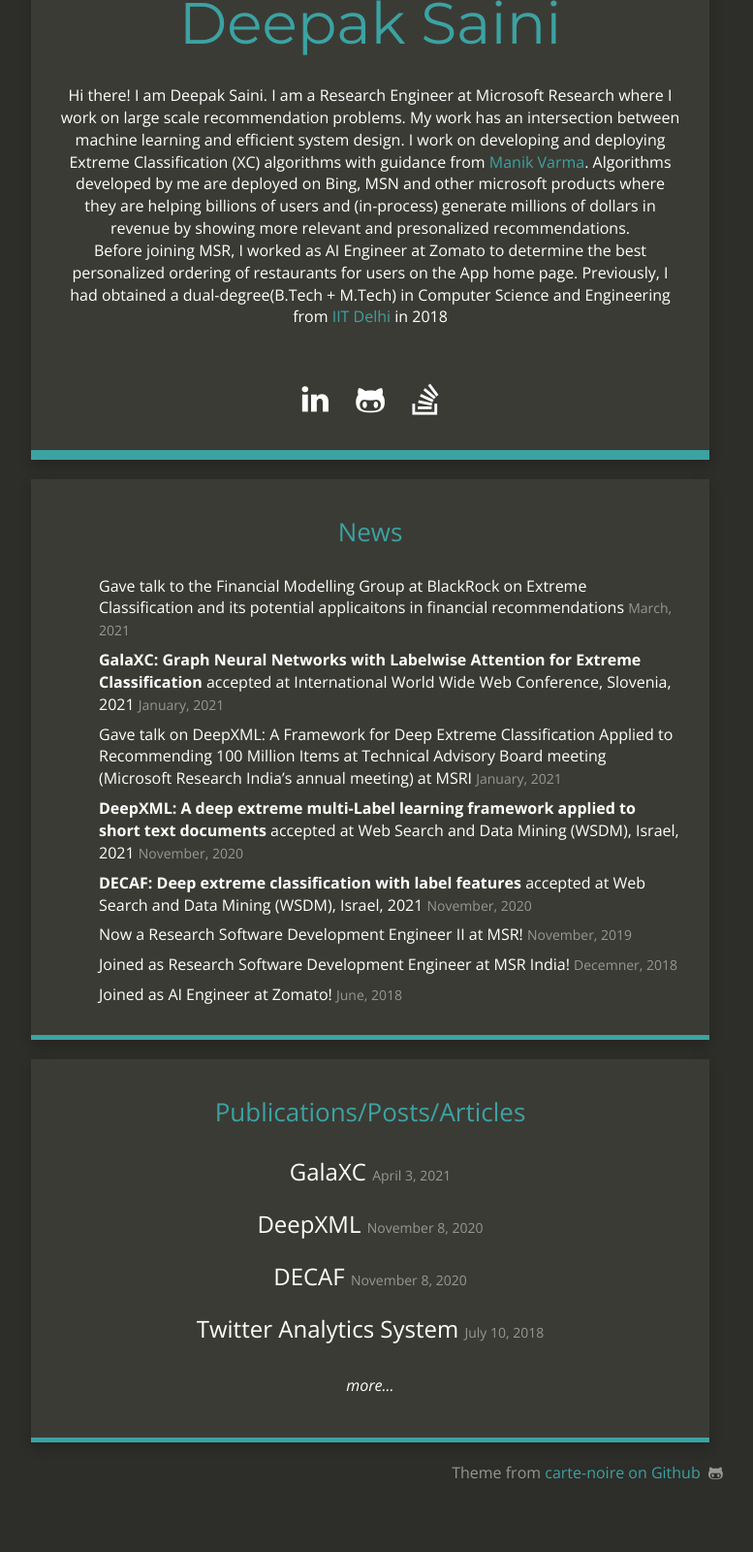
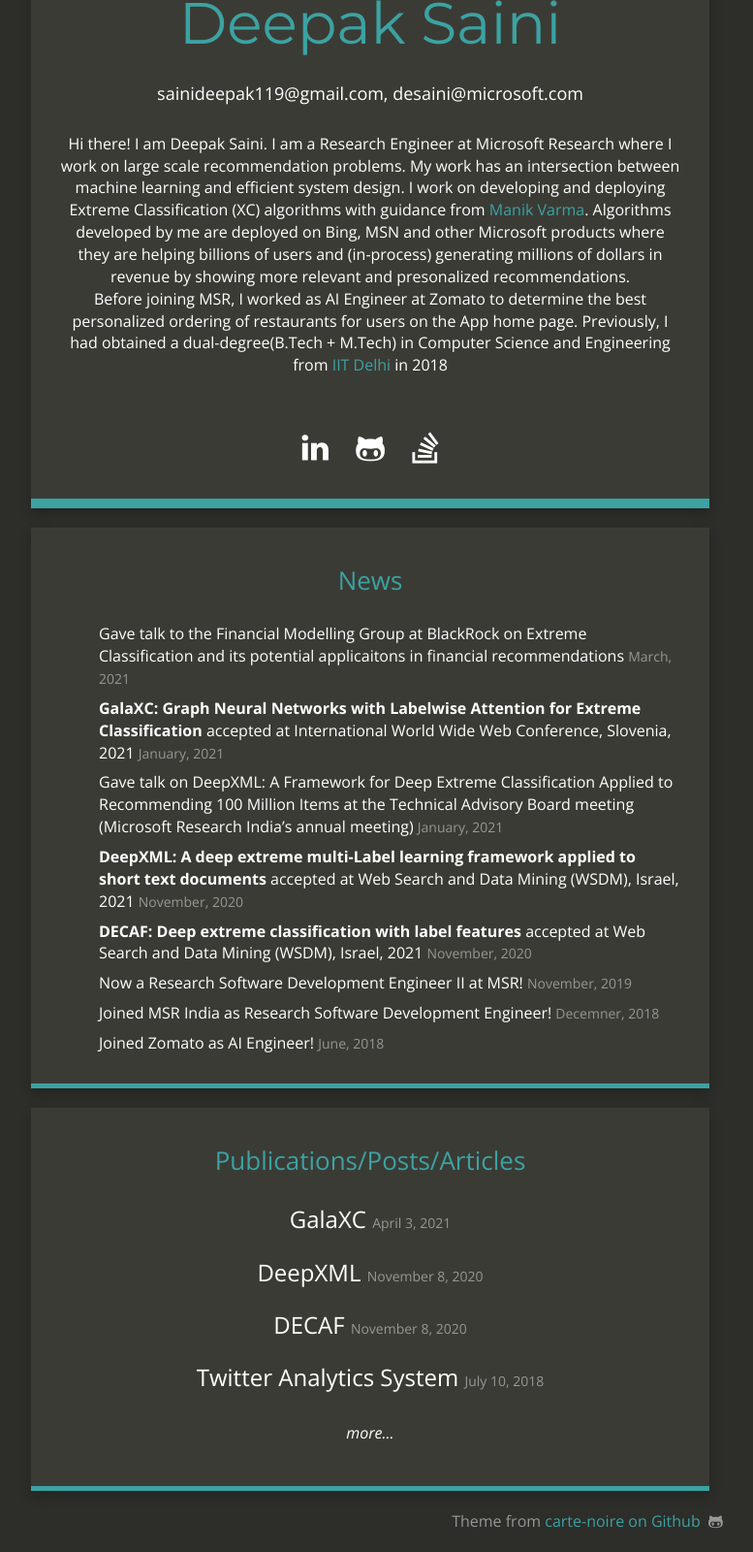
Before and after one commit to DeepakSaini119/DeepakSaini119.github.io, a Jekyll site: the page built from index.html, in a window 1280 px wide, cut to the strip 174-1774 px from the top of the page. Shown: the whole strip at 97% size, without its empty margins (258-1035 px from the left). Built offline with Jekyll 4.4.1, drawn with Linux system fonts in a browser that asks for light colours; nearby versions of some CDN libraries; before the commit the page ends 1724 px from its top, so only the background shows below that.

Commit message:
Add minor changes

```diff
--- a/_config.yml
+++ b/_config.yml
@@ -4,7 +4,7 @@
 description: "Deepak Saini's personal site."
 baseurl: ""
 # url: ""
-title_description: "Hi there! I am Deepak Saini. I am a Research Engineer at Microsoft Research where I work on large scale recommendation problems. My work has an intersection between machine learning and efficient system design. I work on developing and deploying Extreme Classification (XC) algorithms with guidance from <a href='http://manikvarma.org/'>Manik Varma</a>. Algorithms developed by me are deployed on Bing, MSN and other microsoft products where they are helping billions of users and (in-process) generate millions of dollars in revenue by showing more relevant and presonalized recommendations. <br> Before joining MSR, I worked as AI Engineer at Zomato to determine the best personalized ordering of restaurants for users on the App home page. Previously, I had obtained a dual-degree(B.Tech + M.Tech) in Computer Science and Engineering from <a href='https://www.cse.iitd.ac.in/'>IIT Delhi</a> in 2018"
+title_description: "Hi there! I am Deepak Saini. I am a Research Engineer at Microsoft Research where I work on large scale recommendation problems. My work has an intersection between machine learning and efficient system design. I work on developing and deploying Extreme Classification (XC) algorithms with guidance from <a href='http://manikvarma.org/'>Manik Varma</a>. Algorithms developed by me are deployed on Bing, MSN and other Microsoft products where they are helping billions of users and (in-process) generating millions of dollars in revenue by showing more relevant and presonalized recommendations. <br> Before joining MSR, I worked as AI Engineer at Zomato to determine the best personalized ordering of restaurants for users on the App home page. Previously, I had obtained a dual-degree(B.Tech + M.Tech) in Computer Science and Engineering from <a href='https://www.cse.iitd.ac.in/'>IIT Delhi</a> in 2018"
 title_image: "https://i.postimg.cc/904rSbRr/Personal-Website-Photo.jpg"
 # google_analytics: ""
 # disqus_account:
--- a/index.html
+++ b/index.html
@@ -14,6 +14,7 @@
             </div>
 
             <h1 class="header author-header" itemprop="headline">{{ site.title }}</h1>
+            <h4 class="author-text">sainideepak119@gmail.com, desaini@microsoft.com</h4>
 
             <div class="author-text">
                 {{ site.title_description }}
@@ -43,7 +44,7 @@
                     <br style="display: block;content: '';margin-top: 8px;">
 
                     <li>
-                        Gave talk on DeepXML: A Framework for Deep Extreme Classification Applied to Recommending 100 Million Items at Technical Advisory Board meeting (Microsoft Research India’s annual meeting) at MSRI
+                        Gave talk on DeepXML: A Framework for Deep Extreme Classification Applied to Recommending 100 Million Items at the Technical Advisory Board meeting (Microsoft Research India’s annual meeting)
                         <small style="font-size: 14px;margin-top: -10px;padding-top: 0px;color: #969696;"}>January, 2021</small>
                     </li>
                     <br style="display: block;content: '';margin-top: 8px;">
@@ -67,13 +68,13 @@
                     <br style="display: block;content: '';margin-top: 8px;">
 
                     <li>
-                        Joined as Research Software Development Engineer at MSR India!
+                        Joined MSR India as Research Software Development Engineer!
                         <small style="font-size: 14px;margin-top: -10px;padding-top: 0px;color: #969696;"}>Decemner, 2018</small>
                     </li>
                     <br style="display: block;content: '';margin-top: 8px;">
 
                     <li>
-                        Joined as AI Engineer at Zomato!
+                        Joined Zomato as AI Engineer!
                         <small style="font-size: 14px;margin-top: -10px;padding-top: 0px;color: #969696;"}>June, 2018</small>
                     </li>
                     <br style="display: block;content: '';margin-top: 8px;">
```
